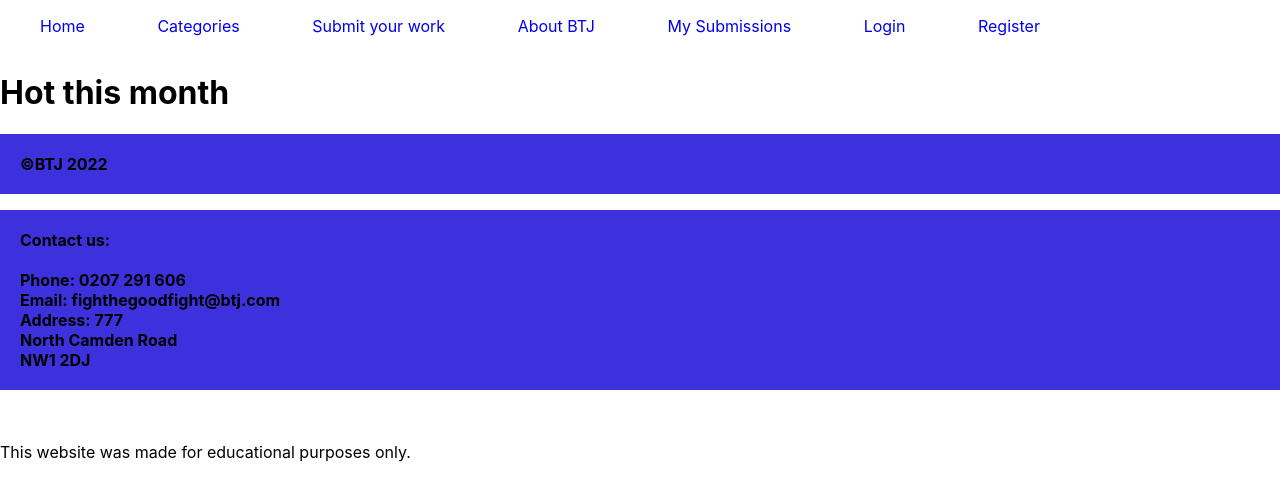
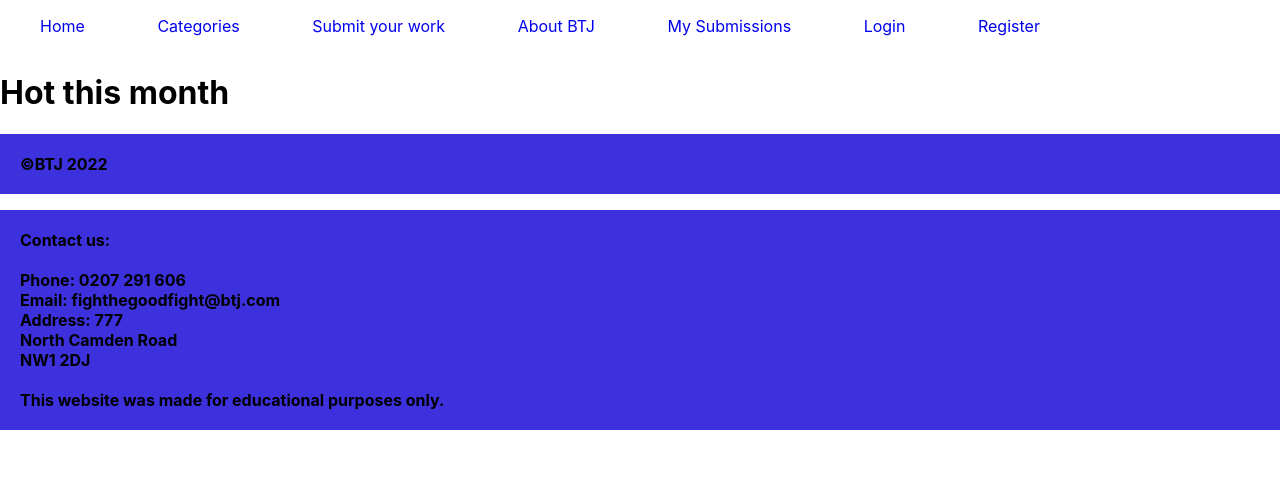
Before and after one commit to avayazdan/btj-client-2, a React (Create React App) app: page / in a window 1280 px wide. Shown: the top 500 px of the page. Built offline with nearby package versions, Linux system fonts and the light colour scheme.

Commit message:
fixed footer alignment

```diff
--- a/src/components/Home.js
+++ b/src/components/Home.js
@@ -1,5 +1,5 @@
 import React from 'react'
-import { Link } from 'react-router-dom'
+// import { Link } from 'react-router-dom'
 
 function Home() {
   return (
--- a/src/components/Nav.js
+++ b/src/components/Nav.js
@@ -59,10 +59,9 @@ function Nav() {
               </br>Email: fighthegoodfight@btj.com<br>
               </br>Address: 777<br></br>
               North Camden Road<br></br>
-              NW1 2DJ</p><br></br>
-              <p>This website was made for educational purposes only.</p>
+              NW1 2DJ<br></br><br></br>
+              This website was made for educational purposes only.</p>
               </div>
-
             </footer>
             {/* </div> */}
         </>
```
